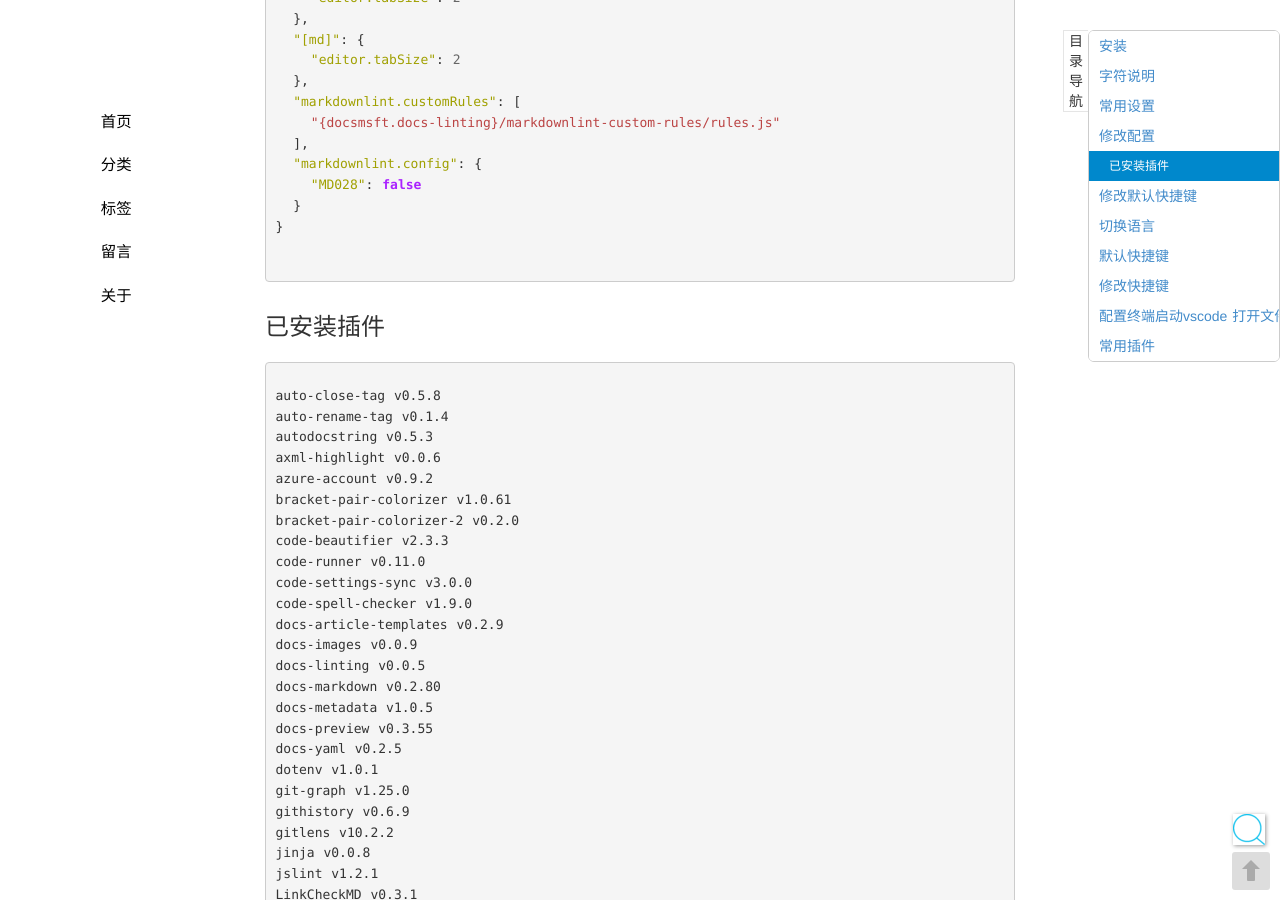
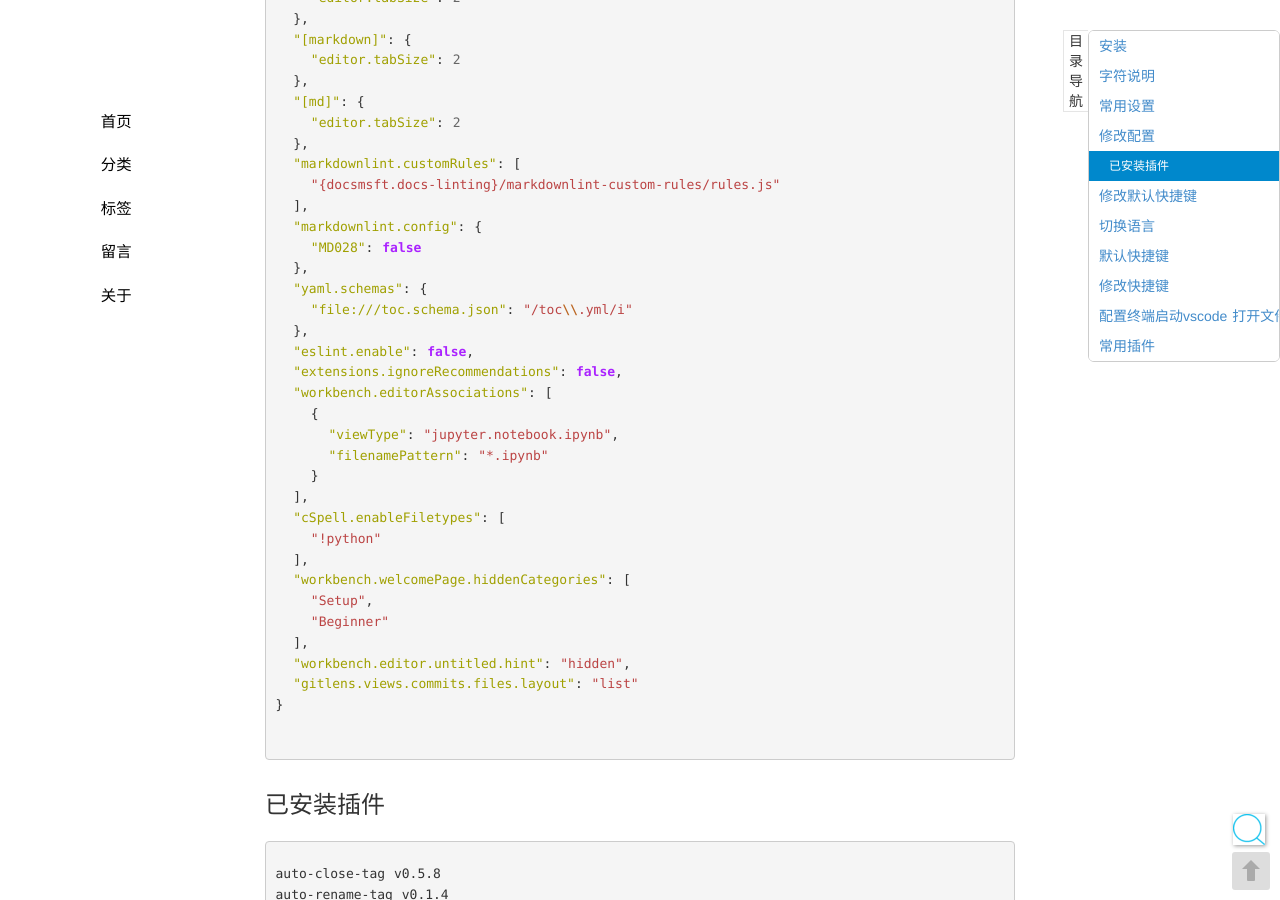
Before and after one commit to seekplum/seekplum.github.io, a Jekyll site: the page built from _posts/2017-12-25-vscode-use.md, in a window 1280 px wide and 900 px high, scrolled down 4657 px. Built offline with Jekyll 4.4.1, drawn with Linux system fonts in a browser that asks for light colours; comment, search, counter and statistics services are not loaded; some of the changed text lies outside the part shown.

Commit message:
MOD: 更新vscode配置

````diff
--- a/_posts/2017-12-25-vscode-use.md
+++ b/_posts/2017-12-25-vscode-use.md
@@ -48,7 +48,9 @@
     "{based_on_style: pep8, column_limit: 119}"
   ],
   "python.sortImports.args": ["-rc", "--atomic"],
-  "python.testing.unittestEnabled": true,
+  "python.testing.unittestEnabled": false,
+  "python.testing.nosetestsEnabled": false,
+  "python.testing.pytestEnabled": true,
   "python.analysis.completeFunctionParens": true,
   "python.autoComplete.addBrackets": true, // 自动添加括号
   // Python 开发配置 end
@@ -103,7 +106,7 @@
 
   "window.openWithoutArgumentsInNewWindow": "on",
   "window.openFilesInNewWindow": "on",
-  "window.zoomLevel": 0,
+  // "window.zoomLevel": 0,
   "window.openFoldersInNewWindow": "default",
 
   // "powermode.enabled": true,
@@ -118,7 +121,7 @@
   "editor.minimap.renderCharacters": false,
   "editor.minimap.enabled": false,
   "editor.renderControlCharacters": true,
-  "editor.formatOnSave": true,
+  // "editor.formatOnSave": true,
   "editor.wordWrap": "on",
   "editor.rulers": [119], // 标识行长度
   "editor.tabSize": 4, // tab等于的空格数
@@ -229,7 +232,27 @@
   ],
   "markdownlint.config": {
     "MD028": false
-  }
+  },
+  "yaml.schemas": {
+    "file:///toc.schema.json": "/toc\\.yml/i"
+  },
+  "eslint.enable": false,
+  "extensions.ignoreRecommendations": false,
+  "workbench.editorAssociations": [
+    {
+      "viewType": "jupyter.notebook.ipynb",
+      "filenamePattern": "*.ipynb"
+    }
+  ],
+  "cSpell.enableFiletypes": [
+    "!python"
+  ],
+  "workbench.welcomePage.hiddenCategories": [
+    "Setup",
+    "Beginner"
+  ],
+  "workbench.editor.untitled.hint": "hidden",
+  "gitlens.views.commits.files.layout": "list"
 }
 
 ```
````
Also changed, not shown: other parts of _posts/2017-12-25-vscode-use.md (+1 -0 lines).
